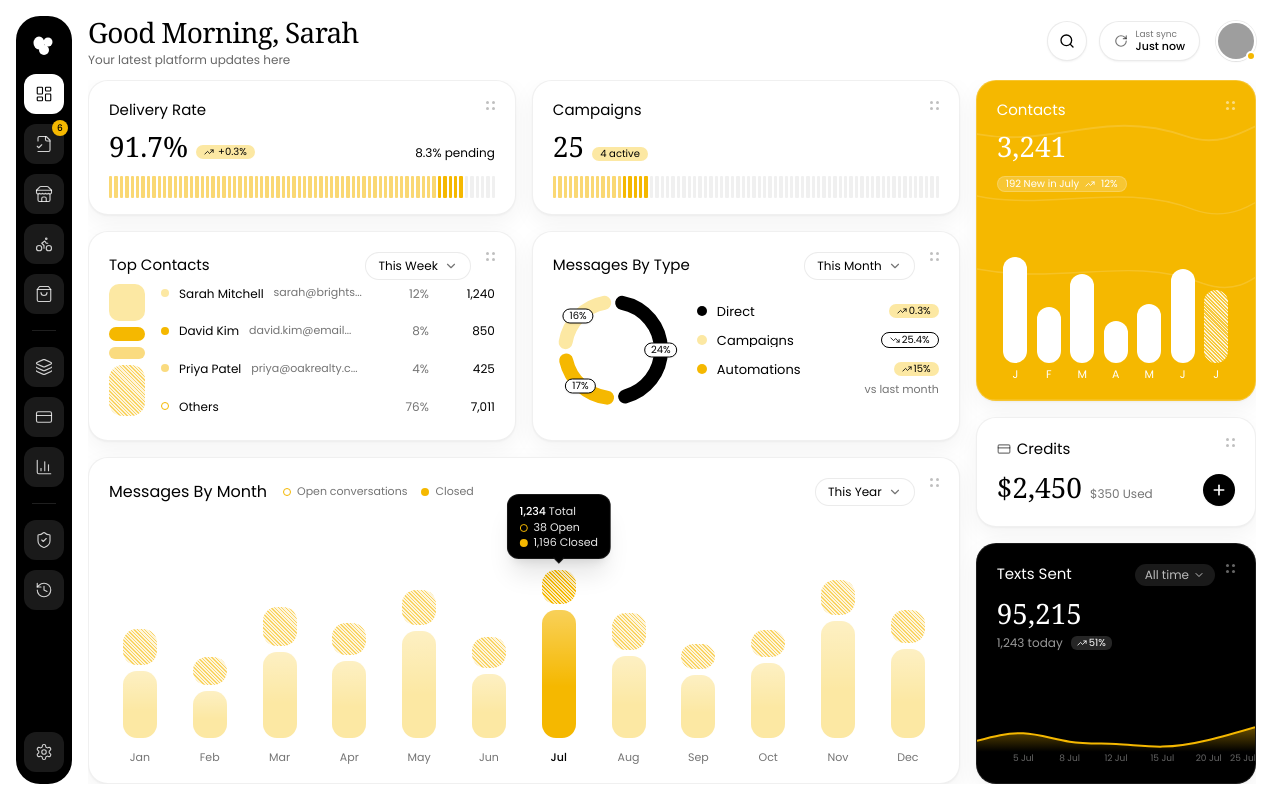
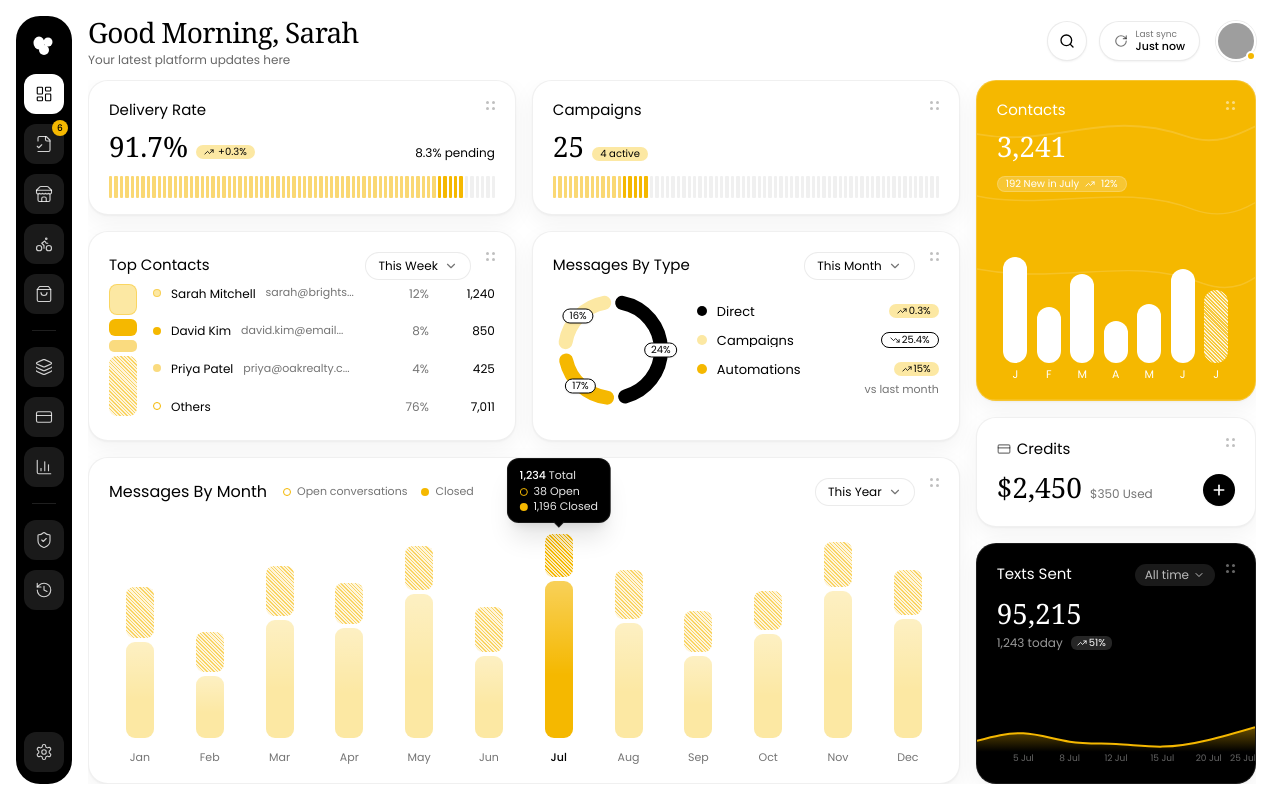
Before and after one commit to vortexdevelopment1/Fillcart, a React (Vite) app in the folder apps/admin-dashboard/: page / in a window 1280 px wide. Built offline with nearby package versions, Linux system fonts and the light colour scheme; grey boxes are pictures that could not be loaded; a web font is replaced by a local one.

Commit message:
fix(charts): match bar and stacked bar shape proportions and vertical alignment to reference

```diff
--- a/apps/admin-dashboard/src/components/charts/PlatformActivityCard.tsx
+++ b/apps/admin-dashboard/src/components/charts/PlatformActivityCard.tsx
@@ -13,12 +13,12 @@ interface MonthBarData {
 }
 
 const monthlyData: MonthBarData[] = [
-  { month: 'Jan', totalHeight: 65, hatchedRatio: 36, open: 340, closed: 850, total: 1190 },
-  { month: 'Feb', totalHeight: 48, hatchedRatio: 38, open: 220, closed: 420, total: 640 },
-  { month: 'Mar', totalHeight: 78, hatchedRatio: 32, open: 410, closed: 980, total: 1390 },
-  { month: 'Apr', totalHeight: 68, hatchedRatio: 30, open: 390, closed: 870, total: 1260 },
-  { month: 'May', totalHeight: 88, hatchedRatio: 26, open: 480, closed: 1140, total: 1620 },
-  { month: 'Jun', totalHeight: 60, hatchedRatio: 34, open: 510, closed: 1280, total: 1790 },
+  { month: 'Jan', totalHeight: 74, hatchedRatio: 35, open: 340, closed: 850, total: 1190 },
+  { month: 'Feb', totalHeight: 52, hatchedRatio: 40, open: 220, closed: 420, total: 640 },
+  { month: 'Mar', totalHeight: 84, hatchedRatio: 30, open: 410, closed: 980, total: 1390 },
+  { month: 'Apr', totalHeight: 76, hatchedRatio: 28, open: 390, closed: 870, total: 1260 },
+  { month: 'May', totalHeight: 94, hatchedRatio: 24, open: 480, closed: 1140, total: 1620 },
+  { month: 'Jun', totalHeight: 64, hatchedRatio: 36, open: 510, closed: 1280, total: 1790 },
   {
     month: 'Jul',
     totalHeight: 100,
@@ -28,11 +28,11 @@ const monthlyData: MonthBarData[] = [
     total: 1234,
     isHighlighted: true,
   },
-  { month: 'Aug', totalHeight: 74, hatchedRatio: 32, open: 380, closed: 890, total: 1270 },
-  { month: 'Sep', totalHeight: 56, hatchedRatio: 30, open: 290, closed: 780, total: 1070 },
-  { month: 'Oct', totalHeight: 64, hatchedRatio: 28, open: 440, closed: 1020, total: 1460 },
-  { month: 'Nov', totalHeight: 94, hatchedRatio: 24, open: 520, closed: 1310, total: 1830 },
-  { month: 'Dec', totalHeight: 76, hatchedRatio: 28, open: 460, closed: 1180, total: 1640 },
+  { month: 'Aug', totalHeight: 82, hatchedRatio: 30, open: 380, closed: 890, total: 1270 },
+  { month: 'Sep', totalHeight: 62, hatchedRatio: 34, open: 290, closed: 780, total: 1070 },
+  { month: 'Oct', totalHeight: 72, hatchedRatio: 28, open: 440, closed: 1020, total: 1460 },
+  { month: 'Nov', totalHeight: 96, hatchedRatio: 24, open: 520, closed: 1310, total: 1830 },
+  { month: 'Dec', totalHeight: 82, hatchedRatio: 28, open: 460, closed: 1180, total: 1640 },
 ];
 
 export const PlatformActivityCard: React.FC = () => {
@@ -68,8 +68,8 @@ export const PlatformActivityCard: React.FC = () => {
       }
       className="h-full flex-1 min-h-[220px] flex flex-col justify-between"
     >
-      {/* Chart Canvas */}
-      <div className="flex-1 min-h-0 w-full pt-16 pb-0 flex flex-col justify-end">
+      {/* Chart Canvas: pt-7 gives plenty of height for bars while letting tooltip float cleanly */}
+      <div className="flex-1 min-h-0 w-full pt-7 pb-0 flex flex-col justify-end">
         {/* 12 Columns aligned to bottom axis */}
         <div className="flex-1 min-h-0 w-full grid grid-cols-12 gap-1 md:gap-2 items-end">
           {monthlyData.map((item) => {
@@ -108,24 +108,24 @@ export const PlatformActivityCard: React.FC = () => {
                   </div>
                 )}
 
-                {/* Stacked Bar Container: max-w-[34px], centered, 6px gap */}
+                {/* Stacked Bar Container: max-w-[28px], centered, 4px gap */}
                 <div
-                  className="w-full max-w-[34px] flex flex-col justify-end transition-all duration-300"
+                  className="w-full max-w-[28px] flex flex-col justify-end transition-all duration-300"
                   style={{
                     height: `${item.totalHeight}%`,
-                    gap: '6px', // 6px gap matching reference
+                    gap: '4px', // 4px gap matching reference
                   }}
                 >
                   {/* TOP BLOCK (Open conversations):
-                      Reusable .hatch / .hatch-active class with 14px radius, no border
+                      Reusable .hatch / .hatch-active class with 8px radius, straight vertical sides
                   */}
                   <div
-                    className={`w-full rounded-[14px] flex-shrink-0 transition-all duration-300 ${
+                    className={`w-full rounded-[8px] flex-shrink-0 transition-all duration-300 ${
                       isSelected ? 'hatch-active' : 'hatch'
                     }`}
                     style={{
-                      height: `calc(${hatchedHeightPercent}% - 3px)`,
-                      minHeight: '14px',
+                      height: `calc(${hatchedHeightPercent}% - 2px)`,
+                      minHeight: '18px',
                     }}
                   />
 
@@ -133,11 +133,12 @@ export const PlatformActivityCard: React.FC = () => {
                       Normal month: solid SECONDARY #FCE8A3
                       Highlighted month: solid PRIMARY #F5B800
                       Glossy inner gradient overlay: linear-gradient(180deg, rgba(255,255,255,0.35) 0%, rgba(255,255,255,0) 60%)
+                      Radius 9px: straight vertical sides, clean flat top/bottom, rounded corners
                   */}
                   <div
-                    className="w-full rounded-[14px] flex-1 transition-all duration-300"
+                    className="w-full rounded-[9px] flex-1 transition-all duration-300"
                     style={{
-                      minHeight: '18px',
+                      minHeight: '22px',
                       backgroundColor: isSelected ? '#F5B800' : '#FCE8A3',
                       backgroundImage: 'linear-gradient(180deg, rgba(255,255,255,0.35) 0%, rgba(255,255,255,0) 60%)',
                     }}
--- a/apps/admin-dashboard/src/components/charts/TopOrdersCard.tsx
+++ b/apps/admin-dashboard/src/components/charts/TopOrdersCard.tsx
@@ -67,28 +67,28 @@ export const TopOrdersCard: React.FC = () => {
       className="h-[210px] flex flex-col justify-between"
     >
       <div className="flex items-center gap-4 my-auto h-full pt-1 pb-1">
-        {/* Left: Stacked Bar (width 36px, same total height as 4 rows, 6px gap) */}
+        {/* Left: Stacked Bar (width 28px, same total height as 4 rows, 4px gap matching reference) */}
         <div
-          className="w-[36px] h-full flex flex-col flex-shrink-0 select-none"
-          style={{ gap: '6px' }}
+          className="w-[28px] h-full flex flex-col flex-shrink-0 select-none"
+          style={{ gap: '4px' }}
         >
-          {/* Block 1: SECONDARY #FCE8A3, radius 10px */}
+          {/* Block 1: SECONDARY #FCE8A3 with subtle primary border so it's clearly visible, radius 8px */}
           <div
-            className="w-full rounded-[10px] bg-secondary transition-all"
-            style={{ height: '28%' }}
+            className="w-full rounded-[8px] bg-secondary border border-primary/40 transition-all"
+            style={{ height: '24%' }}
             title="Block 1 (Sarah Mitchell)"
           />
 
-          {/* Block 2: PRIMARY #F5B800, radius 8px */}
+          {/* Block 2: PRIMARY #F5B800, radius 6px */}
           <div
-            className="w-full rounded-[8px] bg-primary transition-all"
-            style={{ height: '11%' }}
+            className="w-full rounded-[6px] bg-primary transition-all"
+            style={{ height: '13%' }}
             title="Block 2 (David Kim)"
           />
 
-          {/* Block 3: PRIMARY at 50% opacity, radius 8px */}
+          {/* Block 3: PRIMARY at 50% opacity, radius 5px */}
           <div
-            className="w-full rounded-[8px] transition-all"
+            className="w-full rounded-[5px] transition-all"
             style={{
               height: '9%',
               backgroundColor: 'rgba(245, 184, 0, 0.50)',
@@ -96,9 +96,9 @@ export const TopOrdersCard: React.FC = () => {
             title="Block 3 (Priya Patel)"
           />
 
-          {/* Block 4: Hatched pattern (.hatch class, radius 14px) */}
+          {/* Block 4: Hatched pattern (.hatch class, radius 8px) */}
           <div
-            className="w-full flex-1 rounded-[14px] hatch transition-all"
+            className="w-full flex-1 rounded-[8px] hatch transition-all"
             title="Block 4 (Others)"
           />
         </div>
@@ -109,7 +109,7 @@ export const TopOrdersCard: React.FC = () => {
             <div key={row.id} className="flex items-center gap-2.5 text-[13px] leading-tight">
               {/* Row Dots matching blocks */}
               {row.dotType === 'block1' && (
-                <div className="w-[8px] h-[8px] rounded-full bg-secondary flex-shrink-0" />
+                <div className="w-[8px] h-[8px] rounded-full bg-secondary border border-primary/50 flex-shrink-0" />
               )}
               {row.dotType === 'block2' && (
                 <div className="w-[8px] h-[8px] rounded-full bg-primary flex-shrink-0" />
--- a/apps/admin-dashboard/src/styles/index.css
+++ b/apps/admin-dashboard/src/styles/index.css
@@ -29,7 +29,7 @@
   );
   background-size: auto;
   border: none;
-  border-radius: 14px;
+  border-radius: 8px;
 }
 
 .hatch-active {
@@ -43,7 +43,7 @@
   );
   background-size: auto;
   border: none;
-  border-radius: 14px;
+  border-radius: 8px;
 }
 
 .hatch-white {
```
